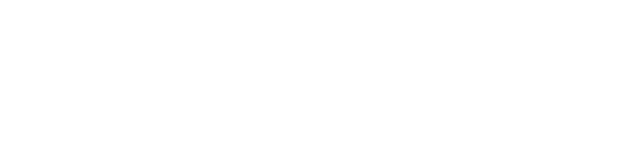
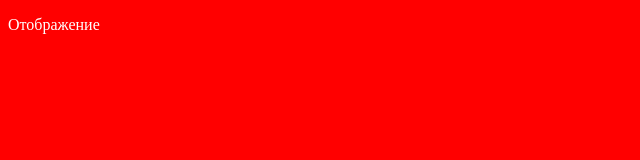
Before and after one commit to maximca/duolingo_bot, a plain HTML site: page index.html in a window 1280 px wide. Shown: the whole page, without its empty margins (0-640 px from the left). Drawn offline with Linux system fonts and the light colour scheme.

Commit message:
Update index.html

```diff
--- a/index.html
+++ b/index.html
@@ -4,7 +4,7 @@
    <HEAD>
       <TITLE>Отображение</TITLE>
    </HEAD>
-   <BODY bgcolor="white" text="white">
+   <BODY bgcolor="red" text="white">
       <P>Отображение</P>
    </BODY>
 </HTML>
```
